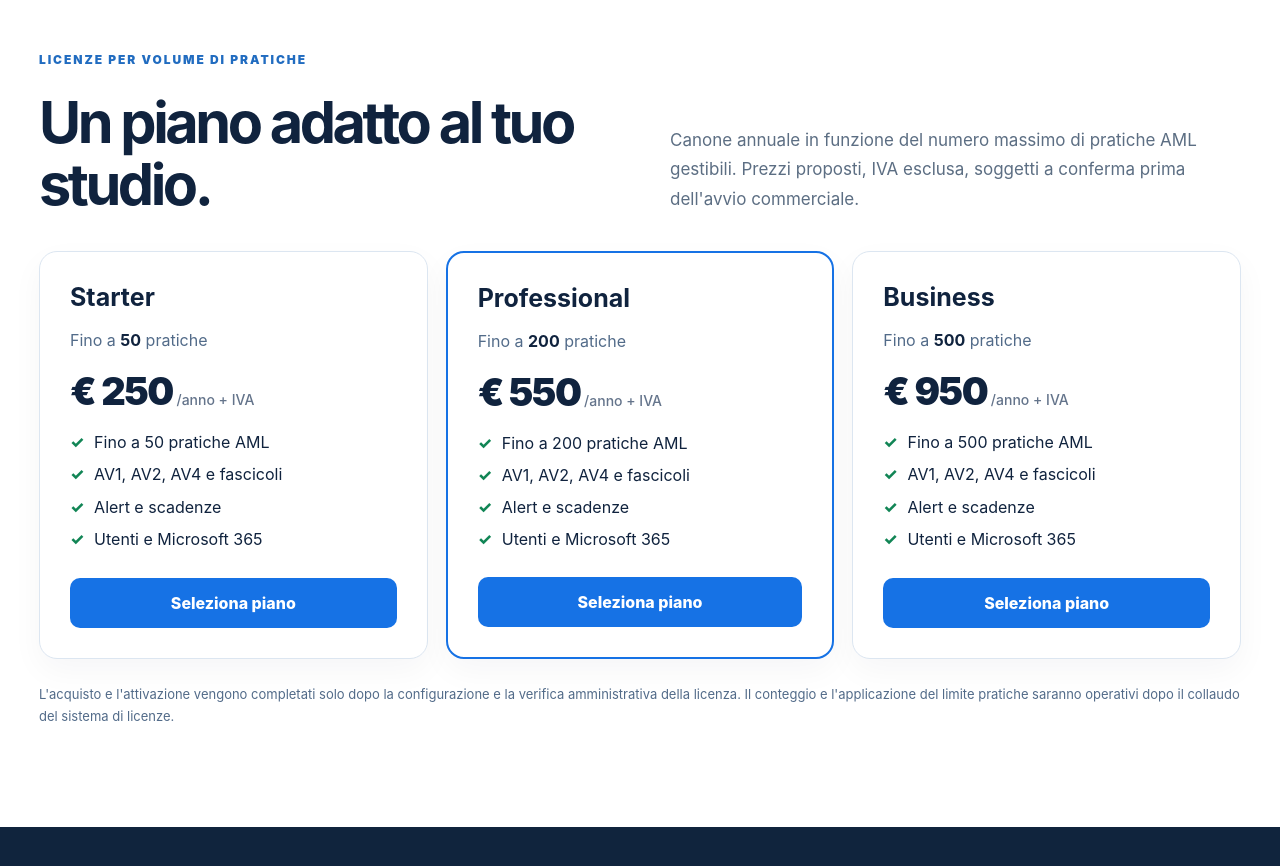
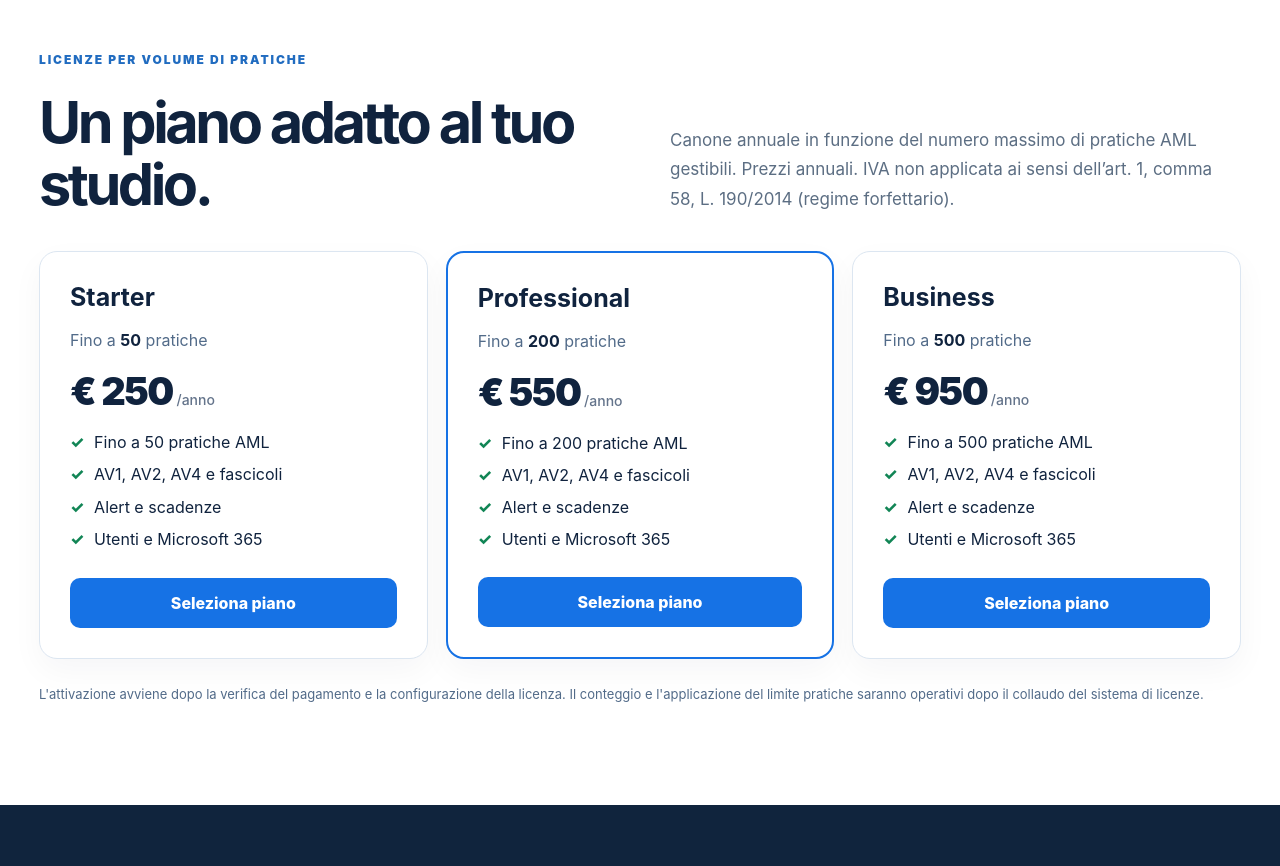
Before and after one commit to martiola68/studio-manager-pro-web, a Next.js app: page /aml in a window 1280 px wide. Shown: the part 1800-2666 px from the top of the page. Built offline with nearby package versions, Linux system fonts and the light colour scheme.

Commit message:
pricing(aml): remove VAT surcharge and label annual AML pricing as forfettario

```diff
--- a/src/app/aml/page.tsx
+++ b/src/app/aml/page.tsx
@@ -75,18 +75,18 @@ export default function AMLCommercialPage() {
         <div className={styles.sectionIntro}>
           <p className={styles.eyebrow}>LICENZE PER VOLUME DI PRATICHE</p>
           <h2>Un piano adatto al tuo studio.</h2>
-          <p>Canone annuale in funzione del numero massimo di pratiche AML gestibili. Prezzi proposti, IVA esclusa, soggetti a conferma prima dell'avvio commerciale.</p>
+          <p>Canone annuale in funzione del numero massimo di pratiche AML gestibili. Prezzi annuali. IVA non applicata ai sensi dell’art. 1, comma 58, L. 190/2014 (regime forfettario).</p>
         </div>
         <div className={styles.pricingGrid}>
           {amlPlans.map(plan=><article className={styles.priceCard} key={plan.id}>
             <h3>{plan.name}</h3>
             <p className={styles.practiceCap}>Fino a <strong>{plan.maxPractices}</strong> pratiche</p>
-            <div className={styles.priceAmount}>€ {plan.annualEur}<span> /anno + IVA</span></div>
+            <div className={styles.priceAmount}>€ {plan.annualEur}<span> /anno</span></div>
             <ul>{plan.features.map(feature=><li key={feature}>{feature}</li>)}</ul>
             <a className={styles.priceAction} href={"/aml/acquisto?piano="+plan.id}>Seleziona piano</a>
           </article>)}
         </div>
-        <p className={styles.pricingNote}>L'acquisto e l'attivazione vengono completati solo dopo la configurazione e la verifica amministrativa della licenza. Il conteggio e l'applicazione del limite pratiche saranno operativi dopo il collaudo del sistema di licenze.</p>
+        <p className={styles.pricingNote}>L'attivazione avviene dopo la verifica del pagamento e la configurazione della licenza. Il conteggio e l'applicazione del limite pratiche saranno operativi dopo il collaudo del sistema di licenze.</p>
       </section>
       <section id="architettura" className={styles.architecture}>
         <div><p className={styles.eyebrow}>UN MOTORE, DUE ESPERIENZE</p><h2>Autonomo nell&apos;interfaccia. Condiviso nella tecnologia.</h2></div>
```
